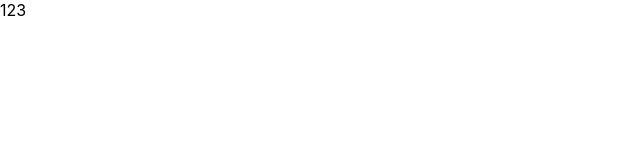
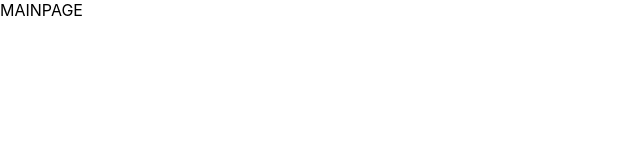
Before and after one commit to ilyasudakov/music_app, a React (Create React App) app: page / in a window 1280 px wide. Shown: the top 160 px of the page, without its empty margins (0-640 px from the left). Built offline with nearby package versions, Linux system fonts and the light colour scheme; sample sign-in values are in the browser's storage.

Commit message:
add PrivateRoute and basic component's folders

```diff
--- a/package.json
+++ b/package.json
@@ -8,6 +8,7 @@
     "@testing-library/user-event": "^7.2.1",
     "react": "^16.13.1",
     "react-dom": "^16.13.1",
+    "react-router-dom": "^5.2.0",
     "react-scripts": "3.4.1",
     "sass": "^1.26.10"
   },
--- a/src/App.js
+++ b/src/App.js
@@ -1,8 +1,30 @@
-import React from 'react'
+import React, { useState } from 'react'
+import { BrowserRouter, Switch, Route } from 'react-router-dom'
 import './App.css'
 
+import LoginPage from './components/LoginPage/LoginPage'
+import PrivateRoute from './components/PrivateRoute/PrivateRoute'
+import MainPage from './components/MainPage/MainPage'
+
 const App = () => {
-  return <div className="App">123</div>
+  const [userData, setUserData] = useState({
+    isAuthorized: false,
+  })
+
+  return (
+    <BrowserRouter>
+      <div className="App">
+        <Switch>
+          <Route
+            exact
+            path="/login"
+            render={(props) => <LoginPage {...props} />}
+          />
+          <PrivateRoute path="/" userData={userData} component={MainPage} />
+        </Switch>
+      </div>
+    </BrowserRouter>
+  )
 }
 
 export default App
--- /dev/null
+++ b/src/components/LoginPage/LoginPage.jsx
@@ -0,0 +1,10 @@
+import React from 'react'
+import './LoginPage.scss'
+
+const LoginPage = (props) => {
+  return <div className="login-page">
+      ЛОГИН
+  </div>
+}
+
+export default LoginPage
--- /dev/null
+++ b/src/components/LoginPage/LoginPage.scss
@@ -0,0 +1,5 @@
+@import '../../utils/variables.scss';
+
+.login-page {
+
+}
--- /dev/null
+++ b/src/components/MainPage/MainPage.jsx
@@ -0,0 +1,8 @@
+import React from 'react'
+import './MainPage.scss'
+
+const MainPage = (props) => {
+  return <div className="main-page">MAINPAGE</div>
+}
+
+export default MainPage
--- /dev/null
+++ b/src/components/MainPage/MainPage.scss
@@ -0,0 +1,5 @@
+@import '../../utils/variables.scss';
+
+.main-page {
+
+}
--- /dev/null
+++ b/src/components/PrivateRoute/PrivateRoute.jsx
@@ -0,0 +1,25 @@
+import React from 'react'
+import { Redirect, Route } from 'react-router-dom'
+
+const PrivateRoute = ({ component: Component, ...rest }) => (
+  //Если пользователь не авторизован и у него нет токена
+  //доступа, то редирект на /login, иначе - рендер
+  //передаваемого компонента
+  <Route
+    {...rest}
+    render={(props) =>
+      localStorage.getItem('accessToken') ? (
+        <Component {...props} {...rest} />
+      ) : (
+        <Redirect
+          to={{
+            pathname: '/login',
+            state: { from: props.location },
+          }}
+        />
+      )
+    }
+  />
+)
+
+export default PrivateRoute
```
Also changed, not shown: src/utils/variables.scss (added), 1 other file (tests, documents, lock files or other folders).
